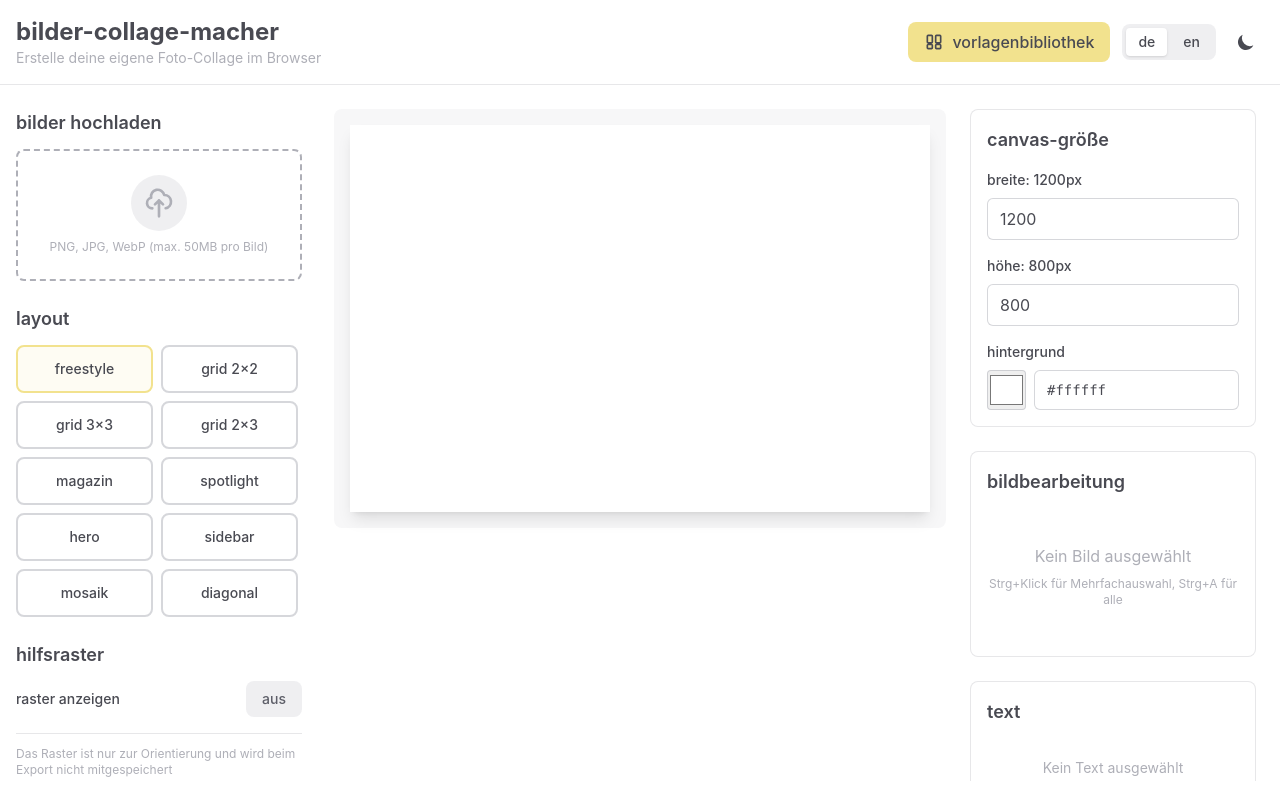
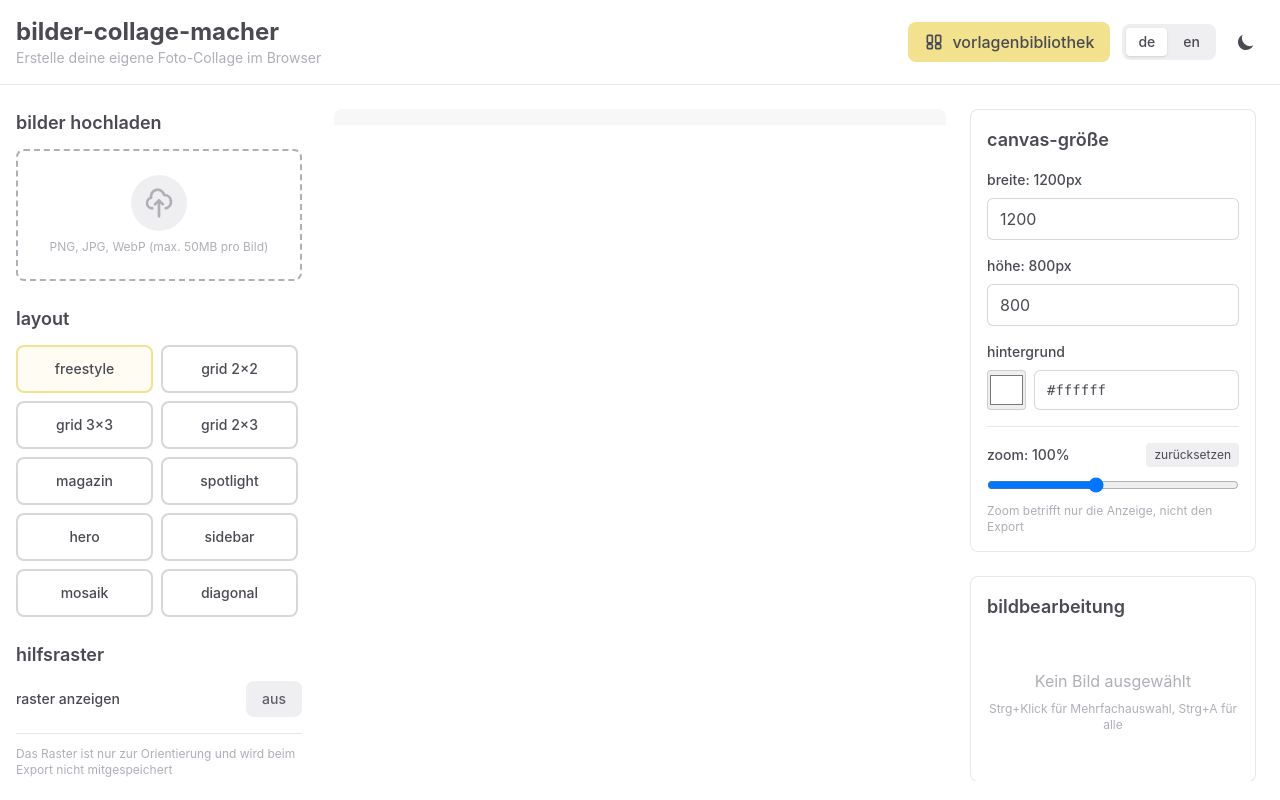
Before and after one commit to KodiniTools/Collage-Maker, a Vue app: page / in a window 1280 px wide. Shown: the top 800 px of the page. Built offline with nearby package versions, Linux system fonts and the light colour scheme.

Commit message:
Add canvas zoom feature for editing detail view
Add zoom slider (25%-200%) to Canvas Settings panel that scales the
canvas display without affecting actual canvas size or export.
This improves UX when working on fine details.

```diff
--- a/src/components/CanvasSettings.vue
+++ b/src/components/CanvasSettings.vue
@@ -15,6 +15,14 @@ function updateHeight(value: number) {
 
 function updateBackgroundColor(value: string) {
   collage.updateSettings({ backgroundColor: value })
+}
+
+function updateZoom(value: number) {
+  collage.setCanvasZoom(value)
+}
+
+function resetZoom() {
+  collage.setCanvasZoom(1)
 }
 </script>
 
@@ -76,6 +84,33 @@ function updateBackgroundColor(value: string) {
           />
         </div>
       </div>
+
+      <!-- Zoom Control -->
+      <div class="border-t border-muted/30 dark:border-slate/30 pt-4">
+        <div class="flex items-center justify-between mb-2">
+          <label class="block text-sm font-medium">
+            {{ t('canvas.zoom') }}: {{ Math.round(collage.canvasZoom * 100) }}%
+          </label>
+          <button
+            @click="resetZoom"
+            class="text-xs px-2 py-1 bg-muted/20 dark:bg-slate/50 hover:bg-muted/30 dark:hover:bg-slate/70 rounded transition-colors"
+          >
+            {{ t('canvas.resetZoom') }}
+          </button>
+        </div>
+        <input
+          type="range"
+          :value="collage.canvasZoom"
+          @input="updateZoom(Number(($event.target as HTMLInputElement).value))"
+          min="0.25"
+          max="2"
+          step="0.05"
+          class="w-full"
+        />
+        <p class="text-xs text-muted mt-1">
+          {{ t('canvas.zoomHint') }}
+        </p>
+      </div>
     </div>
   </div>
 </template>
--- a/src/components/CollageCanvas.vue
+++ b/src/components/CollageCanvas.vue
@@ -609,10 +609,12 @@ function handleMouseDown(e: MouseEvent) {
   if (!canvas.value) return
 
   const rect = canvas.value.getBoundingClientRect()
-  const scaleX = collage.settings.width / rect.width
-  const scaleY = collage.settings.height / rect.height
-  const x = (e.clientX - rect.left) * scaleX
-  const y = (e.clientY - rect.top) * scaleY
+  // Berücksichtige Zoom beim Berechnen der Koordinaten
+  const zoom = collage.canvasZoom
+  const scaleX = collage.settings.width / (rect.width / zoom)
+  const scaleY = collage.settings.height / (rect.height / zoom)
+  const x = (e.clientX - rect.left) * scaleX / zoom
+  const y = (e.clientY - rect.top) * scaleY / zoom
 
   // Prüfe ob ein Löschbutton angeklickt wurde (NUR Canvas-Instanzen, keine Templates!)
   const clickedDeleteImage = collage.images
@@ -723,10 +725,12 @@ function handleMouseMove(e: MouseEvent) {
   if ((!collage.selectedImageId && !collage.selectedTextId) || (!isDragging.value && !isResizing.value)) return
 
   const rect = canvas.value.getBoundingClientRect()
-  const scaleX = collage.settings.width / rect.width
-  const scaleY = collage.settings.height / rect.height
-  const x = (e.clientX - rect.left) * scaleX
-  const y = (e.clientY - rect.top) * scaleY
+  // Berücksichtige Zoom beim Berechnen der Koordinaten
+  const zoom = collage.canvasZoom
+  const scaleX = collage.settings.width / (rect.width / zoom)
+  const scaleY = collage.settings.height / (rect.height / zoom)
+  const x = (e.clientX - rect.left) * scaleX / zoom
+  const y = (e.clientY - rect.top) * scaleY / zoom
 
   // Text-Drag-Funktionalität
   if (isDragging.value && collage.selectedTextId && collage.selectedText) {
@@ -892,10 +896,12 @@ function handleDrop(e: DragEvent) {
 
   // Berechne die Drop-Position relativ zum Canvas
   const rect = canvas.value.getBoundingClientRect()
-  const scaleX = collage.settings.width / rect.width
-  const scaleY = collage.settings.height / rect.height
-  const x = (e.clientX - rect.left) * scaleX
-  const y = (e.clientY - rect.top) * scaleY
+  // Berücksichtige Zoom beim Berechnen der Koordinaten
+  const zoom = collage.canvasZoom
+  const scaleX = collage.settings.width / (rect.width / zoom)
+  const scaleY = collage.settings.height / (rect.height / zoom)
+  const x = (e.clientX - rect.left) * scaleX / zoom
+  const y = (e.clientY - rect.top) * scaleY / zoom
 
   // Dupliziere das Bild an der Drop-Position
   collage.duplicateImageToPosition(imageId, x, y)
@@ -912,7 +918,11 @@ watch(() => collage.images, (newImages, oldImages) => {
 </script>
 
 <template>
-  <div ref="container" class="w-full flex items-center justify-center bg-muted/10 dark:bg-slate/30 rounded-lg p-4">
+  <div ref="container" class="w-full flex items-center justify-center bg-muted/10 dark:bg-slate/30 rounded-lg p-4 overflow-auto">
+    <div
+      class="transition-transform duration-150 origin-center"
+      :style="{ transform: `scale(${collage.canvasZoom})` }"
+    >
       <canvas
         ref="canvas"
         tabindex="-1"
@@ -922,8 +932,9 @@ watch(() => collage.images, (newImages, oldImages) => {
         @mouseleave="handleMouseUp"
         @dragover="handleDragOver"
         @drop="handleDrop"
-      class="max-w-full shadow-lg cursor-move outline-none"
+        class="shadow-lg cursor-move outline-none"
         style="image-rendering: high-quality;"
       />
     </div>
+  </div>
 </template>
--- a/src/locales/de.json
+++ b/src/locales/de.json
@@ -27,7 +27,10 @@
     "size": "Canvas-Größe",
     "width": "Breite",
     "height": "Höhe",
-    "background": "Hintergrund"
+    "background": "Hintergrund",
+    "zoom": "Zoom",
+    "resetZoom": "Zurücksetzen",
+    "zoomHint": "Zoom betrifft nur die Anzeige, nicht den Export"
   },
   "images": {
     "title": "Bilder",
--- a/src/locales/en.json
+++ b/src/locales/en.json
@@ -27,7 +27,10 @@
     "size": "Canvas Size",
     "width": "Width",
     "height": "Height",
-    "background": "Background"
+    "background": "Background",
+    "zoom": "Zoom",
+    "resetZoom": "Reset",
+    "zoomHint": "Zoom only affects display, not the export"
   },
   "images": {
     "title": "Images",
--- a/src/stores/collage.ts
+++ b/src/stores/collage.ts
@@ -9,6 +9,7 @@ export const useCollageStore = defineStore('collage', () => {
   const texts = ref<CollageText[]>([])
   const selectedTextId = ref<string | null>(null)
   const lockAspectRatio = ref(true)
+  const canvasZoom = ref(1) // Zoom-Level für Canvas-Anzeige (1 = 100%)
 
   const settings = ref<CollageSettings>({
     width: 1200,
@@ -387,6 +388,11 @@ export const useCollageStore = defineStore('collage', () => {
     lockAspectRatio.value = value
   }
 
+  function setCanvasZoom(value: number) {
+    // Begrenzen zwischen 25% und 200%
+    canvasZoom.value = Math.max(0.25, Math.min(2, value))
+  }
+
   function duplicateImageToPosition(sourceId: string, x: number, y: number) {
     const sourceImage = images.value.find(img => img.id === sourceId)
     if (!sourceImage) return
@@ -552,6 +558,7 @@ export const useCollageStore = defineStore('collage', () => {
     // Einstellungen
     settings,
     lockAspectRatio,
+    canvasZoom,
     // Bild-Funktionen
     addImages,
     removeImage,
@@ -573,6 +580,7 @@ export const useCollageStore = defineStore('collage', () => {
     clearCollage,
     updateSettings,
     setLockAspectRatio,
+    setCanvasZoom,
     duplicateImageToPosition,
     saveAsTemplate,
     loadFromTemplate
```
Lines whose indentation alone changed are shown as unchanged.
